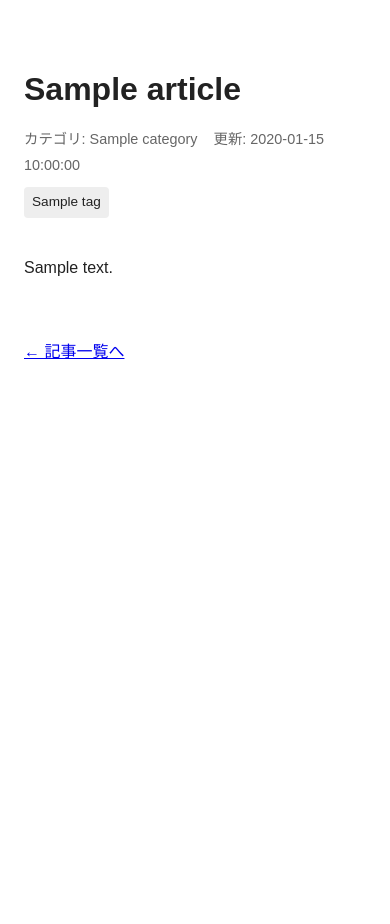
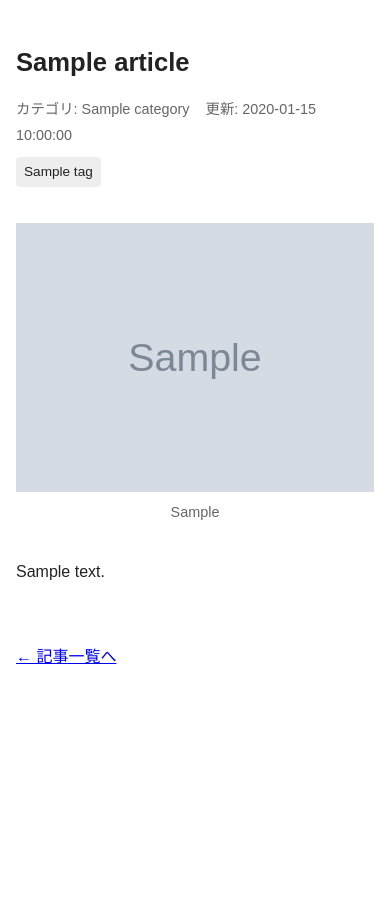
Before and after one commit to hironorikamiyama/ai-affiliate-blog, a FastAPI app: a page that uses templates/public/article_detail.html in a window 390 px wide. After the commit the page ends 664 px from the top, so only its background shows below. Run offline with FastAPI, Linux system fonts and the light colour scheme; tables that the repository leaves empty hold one stand-in row (values such as "Sample post"); grey boxes marked "Sample" are stand-in pictures.

Commit message:
Add article image management and featured image display

```diff
--- a/templates/public/article_detail.html
+++ b/templates/public/article_detail.html
@@ -2,7 +2,10 @@
 <html lang="ja">
 <head>
     <meta charset="UTF-8">
-    <meta name="viewport" content="width=device-width, initial-scale=1.0">
+    <meta
+        name="viewport"
+        content="width=device-width, initial-scale=1.0"
+    >
 
     <title>{{ article.title }}</title>
 
@@ -29,6 +32,10 @@
             background: #fff;
             min-height: 100vh;
         }
+
+        /* ========================================
+           Article Header
+           ======================================== */
 
         .article-header {
             margin-bottom: 32px;
@@ -63,6 +70,34 @@
             font-size: 0.85rem;
         }
 
+        /* ========================================
+           Featured Image
+           ======================================== */
+
+        .featured-image {
+            margin: 32px 0;
+        }
+
+        .featured-image img {
+            display: block;
+            width: 100%;
+            max-height: 520px;
+            object-fit: contain;
+            background: #f3f3f3;
+        }
+
+        .featured-image-caption {
+            margin-top: 8px;
+            margin-bottom: 0;
+            color: #666;
+            font-size: 0.9rem;
+            text-align: center;
+        }
+
+        /* ========================================
+           Article Body
+           ======================================== */
+
         .article-body {
             margin-top: 32px;
         }
@@ -82,9 +117,35 @@
             word-break: break-all;
         }
 
+        /* ========================================
+           Back
+           ======================================== */
+
         .back {
             display: inline-block;
             margin-top: 40px;
+        }
+
+        /* ========================================
+           Responsive
+           ======================================== */
+
+        @media (max-width: 600px) {
+            .container {
+                padding: 24px 16px;
+            }
+
+            .article-title {
+                font-size: 1.6rem;
+            }
+
+            .featured-image {
+                margin: 24px 0;
+            }
+
+            .featured-image img {
+                max-height: none;
+            }
         }
     </style>
 </head>
@@ -95,6 +156,10 @@
 
     <article>
 
+        <!-- ========================================
+             Article Header
+             ======================================== -->
+
         <header class="article-header">
 
             <h1 class="article-title">
@@ -104,10 +169,12 @@
             <div class="article-meta">
 
                 {% if article.category %}
+
                 <span class="category">
                     カテゴリ:
                     {{ article.category.name }}
                 </span>
+
                 {% endif %}
 
                 <span>
@@ -117,20 +184,57 @@
 
             </div>
 
+
             {% if article.tags %}
+
             <div class="tags">
 
                 {% for tag in article.tags %}
+
                 <span class="tag">
                     {{ tag.name }}
                 </span>
+
                 {% endfor %}
 
             </div>
+
             {% endif %}
 
         </header>
 
+
+        <!-- ========================================
+             Featured Image
+             ======================================== -->
+
+        {% if featured_image %}
+
+        <figure class="featured-image">
+
+            <img
+                src="{{ featured_image.image_url }}"
+                alt="{{ featured_image.alt_text or article.title }}"
+            >
+
+            {% if featured_image.caption %}
+
+            <figcaption
+                class="featured-image-caption"
+            >
+                {{ featured_image.caption }}
+            </figcaption>
+
+            {% endif %}
+
+        </figure>
+
+        {% endif %}
+
+
+        <!-- ========================================
+             Article Body
+             ======================================== -->
 
         <div class="article-body">
             {{ body_html | safe }}
```
Also changed, not shown: app/routers/web.py (+22 -0 lines).
